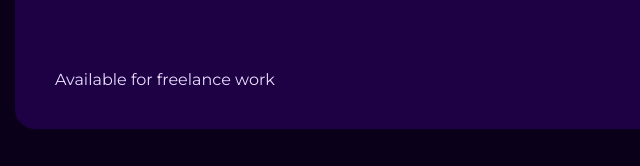
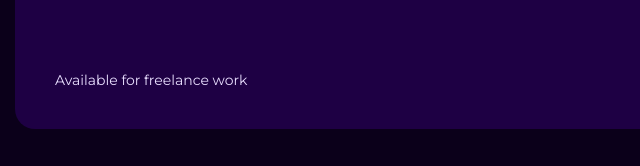
Before and after one commit to daksa228-tech/stephanie-holmes, a plain HTML site: page index.html in a window 1280 px wide. Shown: the part 593-759 px from the top of the page, 0-640 px from the left. Drawn offline with Linux system fonts and the light colour scheme.

Commit message:
проверка3

```diff
--- a/css/home/_beautiful.css
+++ b/css/home/_beautiful.css
@@ -44,3 +44,6 @@
     flex-wrap: wrap;
     gap: 40px;
 }
+.beautiful__subtext {
+    font-size: 14px;
+}
```
